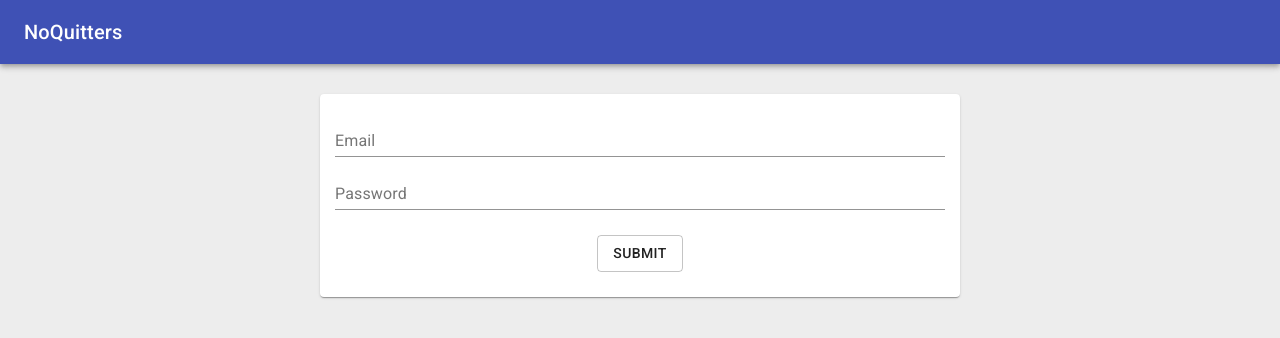
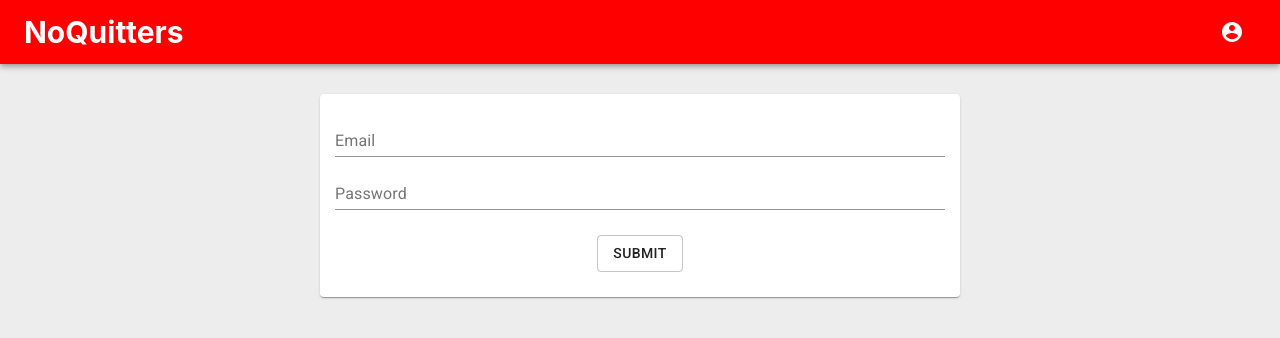
Before and after one commit to DeeIdowu/MERN-Stack-Twitter-Clone, a React (Create React App) app in the folder client/: page /login in a window 1280 px wide. Shown: the top 338 px of the page. Built offline with nearby package versions, Linux system fonts and the light colour scheme.

Commit message:
styling of header

```diff
--- a/client/src/App.js
+++ b/client/src/App.js
@@ -8,7 +8,7 @@ import Home from "../src/components/Home/Home";
 import Login from "../src/components/Auth/Login";
 import Register from "../src/components/Auth/Register";
 import Main from "../src/components/Layout/Main/Main";
-import setAuthheader from "./utils/setAuthHeader";
+import setAuthHeader from "./utils/setAuthHeader";
 import { logoutUser, getCurrentUser } from "./actions/authActions";
 
 if (localStorage.getItem("jwtToken")) {
@@ -17,7 +17,7 @@ if (localStorage.getItem("jwtToken")) {
   if (currentTime > decode.exp) {
     store.dispatch(logoutUser);
   } else {
-    setAuthheader(localStorage.getItem("jwtToken"));
+    setAuthHeader(localStorage.getItem("jwtToken"));
     store.dispatch(getCurrentUser());
   }
 }
--- a/client/src/components/Layout/Header/Header.css
+++ b/client/src/components/Layout/Header/Header.css
@@ -0,0 +1,13 @@
+a {
+  text-decoration: none;
+}
+
+a:hover {
+  text-decoration: none;
+}
+
+.logo {
+  color: #fff;
+  font-weight: bold;
+  font-size: 30px;
+}
--- a/client/src/components/Layout/Header/Header.js
+++ b/client/src/components/Layout/Header/Header.js
@@ -1,27 +1,92 @@
-import React from "react";
+import React, { Component } from "react";
 import AppBar from "@material-ui/core/AppBar";
 import Toolbar from "@material-ui/core/Toolbar";
-import Typography from "@material-ui/core/Typography";
+import IconButton from "@material-ui/core/IconButton";
+import Menu from "@material-ui/core/Menu";
+import MenuItem from "@material-ui/core/MenuItem";
+import AccountCircle from "@material-ui/icons/AccountCircle";
+
+import { Link } from "react-router-dom";
+import { connect } from "react-redux";
 import { withStyles } from "@material-ui/core/styles";
+import "./Header.css";
 
 const styles = {
   root: {
     flexGrow: 1
+  },
+  space: {
+    justifyContent: "space-between"
   }
 };
 
-const Header = ({ classes }) => {
+class Header extends Component {
+  constructor(props) {
+    super(props);
+
+    this.state = {
+      anchorEl: null
+    };
+  }
+
+  handleMenu = event => {
+    this.setState({ anchorEl: event.currentTarget });
+  };
+
+  handleClose = () => {
+    this.setState({ anchorEl: null });
+  };
+  render() {
+    const { classes } = this.props;
+    const { anchorEl } = this.state;
+    const open = Boolean(anchorEl);
+
+    const authLinks = (
+      <div>
+        <IconButton
+          aria-owns={open ? "menu-appbar" : undefined}
+          aria-hashpopup="true"
+          color="inherit"
+          onClick={this.handleMenu}
+        >
+          <AccountCircle />
+        </IconButton>
+        <Menu
+          id="menu-appbar"
+          open={open}
+          anchorOrigin={{
+            vertical: "top",
+            horizontal: "right"
+          }}
+          transformOrigin={{
+            vertical: "top",
+            horizontal: "right"
+          }}
+          anchorEl={anchorEl}
+          onClose={this.handleClose}
+        >
+          <MenuItem onClick={this.handleClose}>Profile</MenuItem>
+          <MenuItem onClick={this.handleClose}>Logout</MenuItem>
+        </Menu>
+      </div>
+    );
     return (
       <div className={classes.root}>
-      <AppBar position="static">
-        <Toolbar>
-          <Typography variant="h6" color="inherit">
+        <AppBar position="static" style={{ backgroundColor: "#ff0000" }}>
+          <Toolbar className={classes.space}>
+            <Link className="logo" to="/">
               NoQuitters
-          </Typography>
+            </Link>
+            {authLinks}
           </Toolbar>
         </AppBar>
       </div>
     );
-};
+  }
+}
 
-export default withStyles(styles)(Header);
+const mapStateToProps = state => ({
+  isAuthenticated: state.auth.isAuthenticated
+});
+
+export default connect(mapStateToProps)(withStyles(styles)(Header));
--- a/client/src/utils/setAuthHeader.js
+++ b/client/src/utils/setAuthHeader.js
@@ -2,7 +2,8 @@ import axios from "axios";
 
 export default function(token) {
   if (token) {
-    axios.defaults.headers.common["Authorization"] = "Bearer" - token;
+    //I've console logged the token, the token is working, the request isnt.
+    axios.defaults.headers.common["Authorization"] = "Bearer" + token;
   } else {
     axios.defaults.headers.common["Authorization"] = null;
   }
```
Lines whose indentation alone changed are shown as unchanged.
